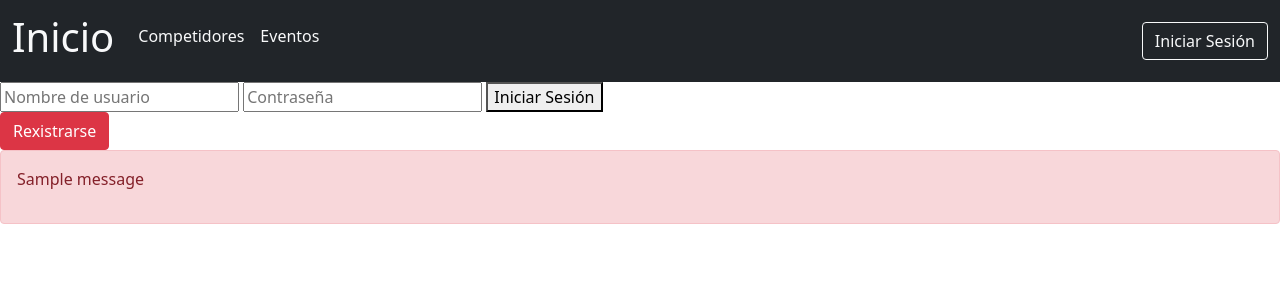
After one commit to DiegoSeoane/ProxectoBoxeo, a Django app: page /login/ in a window 1280 px wide. The commit adds this page. Shown: the top 300 px of the page. Run offline with Django 5.2, Linux system fonts and the light colour scheme; tables that the repository leaves empty hold one stand-in row (values such as "Sample post"); one stand-in notice (Sample message) is shown.

Commit message:
login e logout primeira version

```diff
--- a/boxGal/templates/header.html
+++ b/boxGal/templates/header.html
@@ -26,38 +26,20 @@
               <a class="nav-link text-light" href="{% url 'eventosPage' %}"><h6>Eventos</h6></a>
             </li>
           </ul>
-          <a class="navbar-item btn btn-outline-light mx-lg-3" href="{% url 'administracion' %}">Admin</a>
-          <button class="navbar-item btn btn-outline-light" data-bs-toggle="modal" data-bs-target="#modalHeader">Iniciar Sesión</button>
+          {% if request.user.is_staff %}
+            <a class="navbar-item btn btn-outline-light mx-lg-3" href="{% url 'administracion' %}">Admin</a>
+          {% endif %}
+          {% if user.is_authenticated %}
+            <div class="d-flex align-items-center">
+              <span class="text-light me-3">Hola, {{ request.user.username }}</span>
+              <a class="navbar-item btn btn-outline-light" href="{% url 'logout' %}">Cerrar Sesión</a>
+            </div>
+          {% else %}
+            <a class="navbar-item btn btn-outline-light" href="{% url 'login' %}">Iniciar Sesión</a>
+          {% endif %}
         </div>
       </div>
     </nav>
-
-    <div class="modal fade" id="modalHeader" tabindex="-1" aria-labelledby="modalHeaderLabel" aria-hidden="true">
-      <div class="modal-dialog">
-        <div class="modal-content">
-          <div class="modal-header">
-            <h5 class="modal-title" id="modalHeaderLabel">Inicio de sesión</h5>
-            <button type="button" class="btn-close" data-bs-dismiss="modal" aria-label="Close"></button>
-          </div>
-          <div class="modal-body">
-            <div class="mb-3">
-              <label for="username" class="form-label">Usuario</label>
-              <input class="form-control" id="username" placeholder="Usuario" />
-            </div>
-            <div class="mb-3">
-              <label for="inputPassword" class="col-sm-2 col-form-label">Contrasinal</label>
-              <div class="col-sm-10">
-                <input type="password" class="form-control" id="inputPassword" />
-              </div>
-            </div>
-            <div class="modal-footer">
-              <button type="button" class="btn btn-primary">Iniciar</button>
-              <a href="{% url 'rexistroUsuario' %}" class="btn btn-danger">Rexistrarse</a>
-            </div>
-          </div>
-        </div>
-      </div>
-    </div>
     {% block corpo %}
 
     {% endblock %}
--- /dev/null
+++ b/boxGal/templates/login.html
@@ -0,0 +1,20 @@
+{% extends 'header.html' %}
+{% block title %}
+  Iniciar Sesion
+{% endblock %}
+{% block corpo %}
+  <form method="POST" action="{% url 'login' %}">
+    {% csrf_token %}
+    <input type="text" name="username" placeholder="Nombre de usuario" required />
+    <input type="password" name="password" placeholder="Contraseña" required />
+    <button type="submit">Iniciar Sesión</button>
+  </form>
+  <a href="{% url 'rexistroUsuario' %}" class="btn btn-danger">Rexistrarse</a>
+  {% if messages %}
+    <div class="alert alert-danger">
+      {% for message in messages %}
+        <p>{{ message }}</p>
+      {% endfor %}
+    </div>
+  {% endif %}
+{% endblock %}
--- a/boxGal/urls.py
+++ b/boxGal/urls.py
@@ -2,10 +2,13 @@ from django.urls import path
 from . import views
 from django.conf import settings
 from django.conf.urls.static import static
+from django.contrib.auth import views as auth_views
 
 
 urlpatterns = [
     path('', views.inicioHTML, name='indexPage'),
+    path('login/', views.inicio_sesion, name='login'),
+    path('logout/', views.custom_logout, name='logout'),
     path('rexistro/', views.rexistro_usuario, name='rexistroUsuario'),
     path('eventos/', views.eventosHTML, name='eventosPage'),
     path('competidores/', views.competidoresHTML, name='competidoresPage'),
--- a/boxGal/views.py
+++ b/boxGal/views.py
@@ -6,8 +6,9 @@ from django.db.models import Q, Count
 from .forms import CompetidorForm, CombateForm, EventoForm, RexistroUsuarioForm
 from django.urls import reverse
 from django.contrib.auth import authenticate, login
-from django.contrib.auth.decorators import login_required
+from django.contrib.auth import get_user_model
 from django.contrib import messages
+from django.contrib.auth import logout
 
 
 def inicioHTML(request):
@@ -254,3 +255,27 @@ def rexistro_usuario(request):
     else:
         form = RexistroUsuarioForm()
     return render(request, 'rexistro.html', {'form': form})
+
+User = get_user_model()
+
+
+def inicio_sesion(request):
+    if request.method == 'POST':
+        username = request.POST['username']
+        password = request.POST['password']
+
+        # Autenticamos al usuario con el username
+        user = authenticate(request, username=username, password=password)
+
+        if user is not None:
+            login(request, user)
+            return redirect('indexPage')  # Redirige a la página principal
+        else:
+            messages.error(request, 'Credenciales inválidas')
+            return render(request, 'login.html', {'error': 'Credenciales inválidas'})
+
+    return render(request, 'login.html')
+
+def custom_logout(request):
+    logout(request)
+    return redirect('indexPage')
--- a/proxectoBoxeo/settings.py
+++ b/proxectoBoxeo/settings.py
@@ -15,6 +15,10 @@ import os
 # Build paths inside the project like this: BASE_DIR / 'subdir'.
 BASE_DIR = Path(__file__).resolve().parent.parent
 
+
+LOGOUT_REDIRECT_URL = 'indexPage'
+
+AUTH_USER_MODEL = 'boxGal.Usuario'
 
 MEDIA_URL = '/media/'
 MEDIA_ROOT = BASE_DIR / 'media'
```
Also changed, not shown: db.sqlite3.
